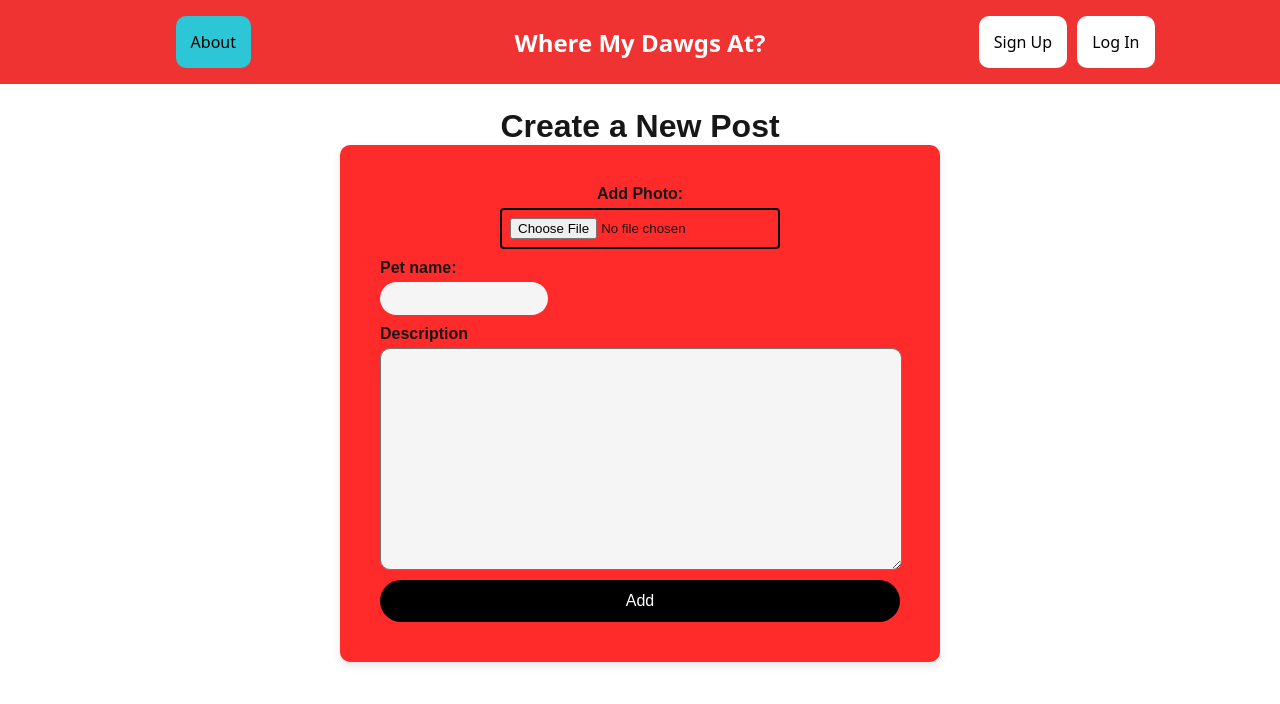
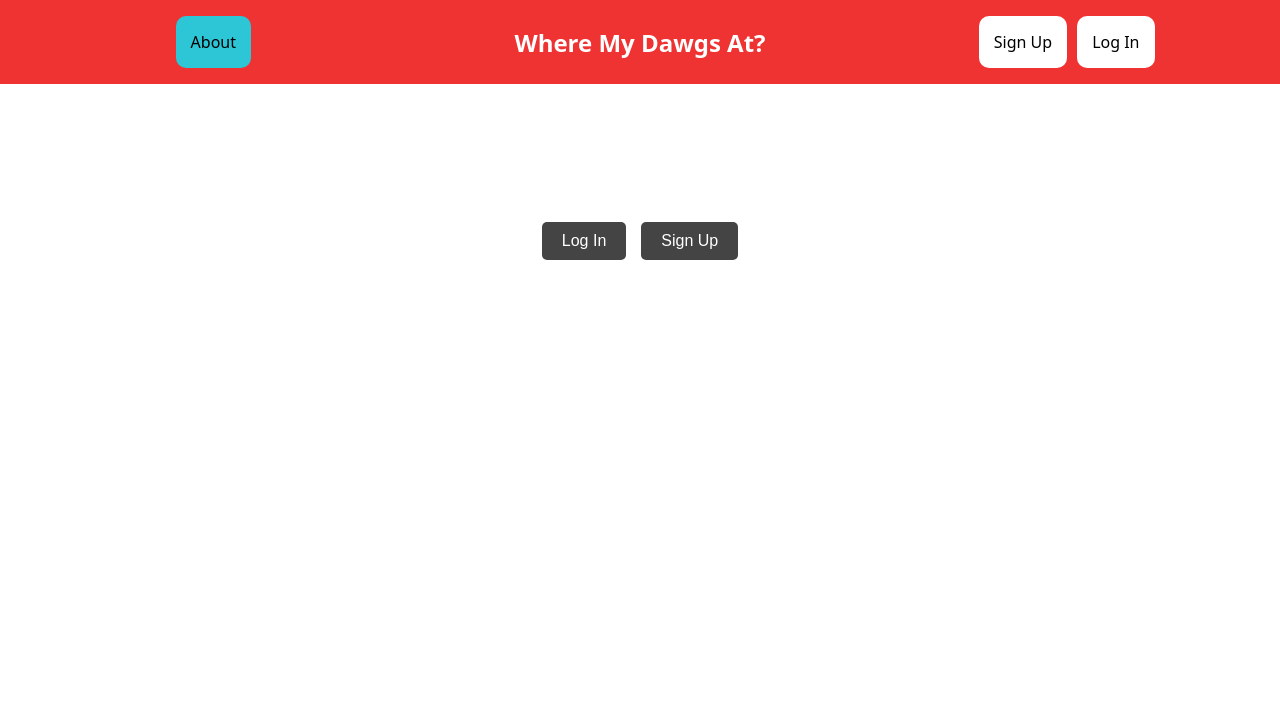
Before and after one commit to thinvanadium903/pet-blog, a Next.js app: page /create-post in a window 1280 px wide. Shown: the top 704 px of the page. Built offline with nearby package versions, Linux system fonts and the light colour scheme; no server answers.

Commit message:
Added new view to create post page for when a user is not logged in

```diff
--- a/src/app/create-post/create-post.css
+++ b/src/app/create-post/create-post.css
@@ -118,3 +118,38 @@ button:hover {
 .confirmation-text {
     padding-bottom: 30px;
 }
+
+.centered-content {
+    display: flex;
+    flex-direction: column;
+    align-items: center;
+    justify-content: center;
+    text-align: center;
+    color: #fff;
+    padding: 20px;
+    border-radius: 8px;
+    margin: 0 auto;
+    max-width: 500px;
+}
+
+.button-container {
+    display: flex;
+    gap: 15px;
+    margin-top: 20px;
+    justify-content: center;
+}
+
+.auth-button {
+    padding: 10px 20px;
+    background-color: #444;
+    color: #fff;
+    border: none;
+    border-radius: 5px;
+    cursor: pointer;
+    font-size: 1em;
+    transition: background-color 0.3s ease;
+}
+
+.auth-button:hover {
+    background-color: #666;
+}
--- a/src/app/create-post/page.js
+++ b/src/app/create-post/page.js
@@ -4,8 +4,11 @@ import { useState } from "react";
 import "./create-post.css";
 import Header from "../components/Header";
 import { useRouter } from "next/navigation";
+import { useAuth } from "../../context/AuthContext";
+import Link from "next/link";
 
 export default function CreatePost() {
+    const { currentUser, loading } = useAuth();
     const router = useRouter();
 
     const [petName, setPetName] = useState('');
@@ -53,6 +56,28 @@ export default function CreatePost() {
         setIsSubmitted(false); // Allow the user to go back and edit
     };
 
+    if (loading) {
+        return <p>Loading...</p>;
+    }
+
+    if (!currentUser) {
+        return (
+            <div>
+                <Header />
+                <div className="centered-content">
+                    <h1>Please log in or sign up to create a post</h1>
+                    <div className="button-container">
+                        <Link href="/login">
+                            <button className="auth-button">Log In</button>
+                        </Link>
+                        <Link href="/signup">
+                            <button className="auth-button">Sign Up</button>
+                        </Link>
+                    </div>
+                </div>
+            </div>
+        );
+    }
 
     return (
         <div>
```
